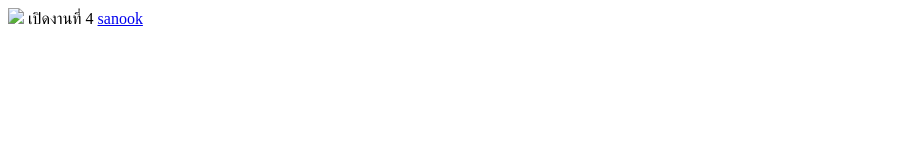
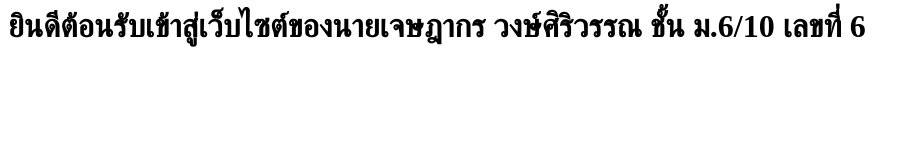
Before and after one commit to 40800pompom/jedsadakorn, a plain HTML site: page index.html in a window 1280 px wide. Shown: the whole page, without its empty margins (0-920 px from the left). Drawn offline with Linux system fonts and the light colour scheme.

Commit message:
Update index.html

```diff
--- a/index.html
+++ b/index.html
@@ -1,19 +1,8 @@
-<!DOCTYPE html>
-<html lang="html">
-<head>
-<meta charset="utf-8">
-<title>work5 html links</title>
-</head>
-<body>
-<a href="colin00b-mounthood-9733930_640.jpg" target="_blank"><img src="colin00b-mounthood-9733930_640.jpg" width="50px"></a>
-
-
-<a hret="work04-610-06.html" target="_blank">เปิดงานที่ 4</a>
-
-
-<a href="https://www.sanook.com" target="_blank">sanook</a>
-
-
-
-</body>
+<!DOCTYRE html>
+<html lang="th">
+  <head>
+  <meta chartset="utf-8">
+  <title>ยินดีต้อนรับ</title>
+  </body>
+    <h1 style="color:black; font-size;300%;">ยินดีต้อนรับเข้าสู่เว็บไซต์ของนายเจษฎากร วงษ์ศิริวรรณ ชั้น ม.6/10 เลขที่ 6</h1>
 </html>
```
